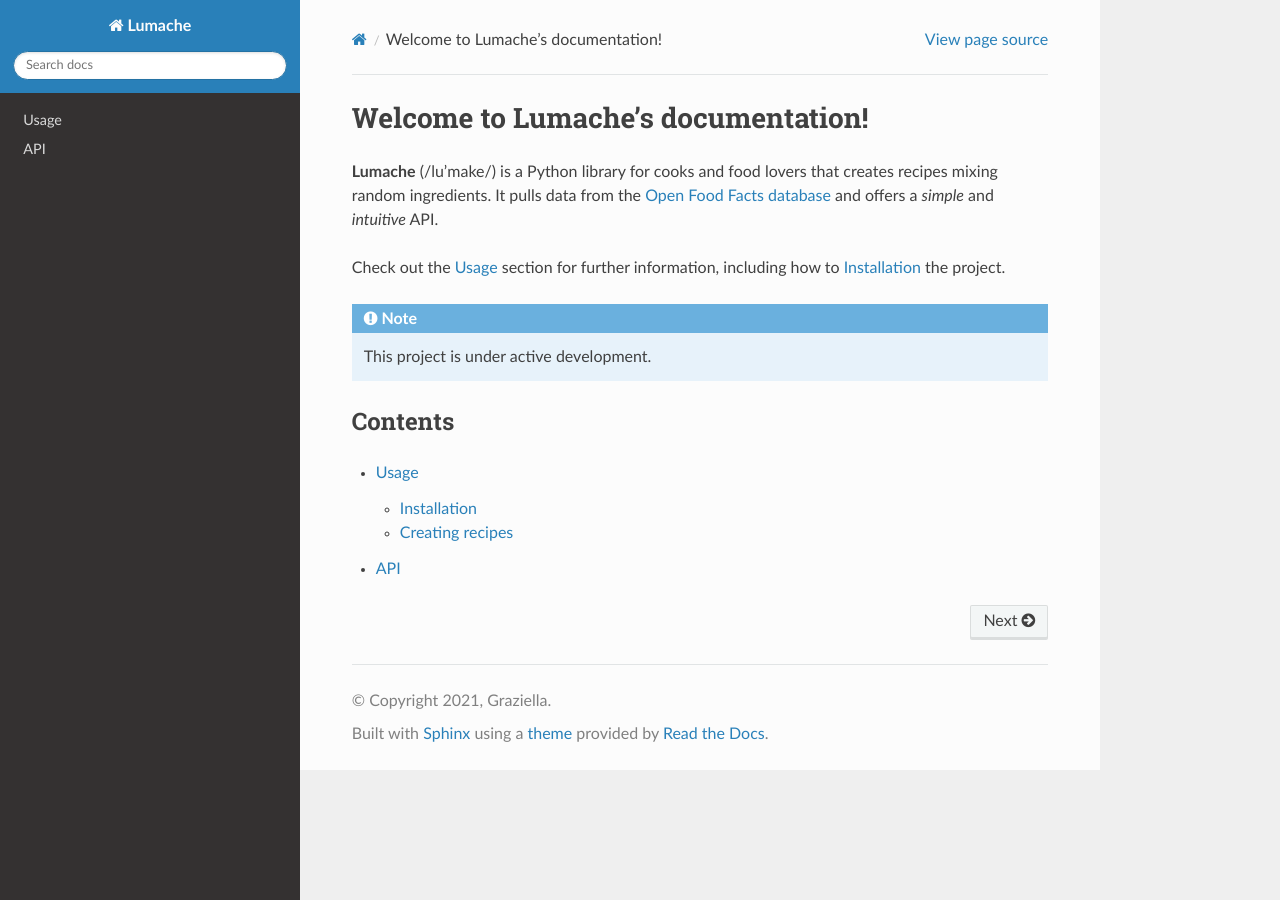
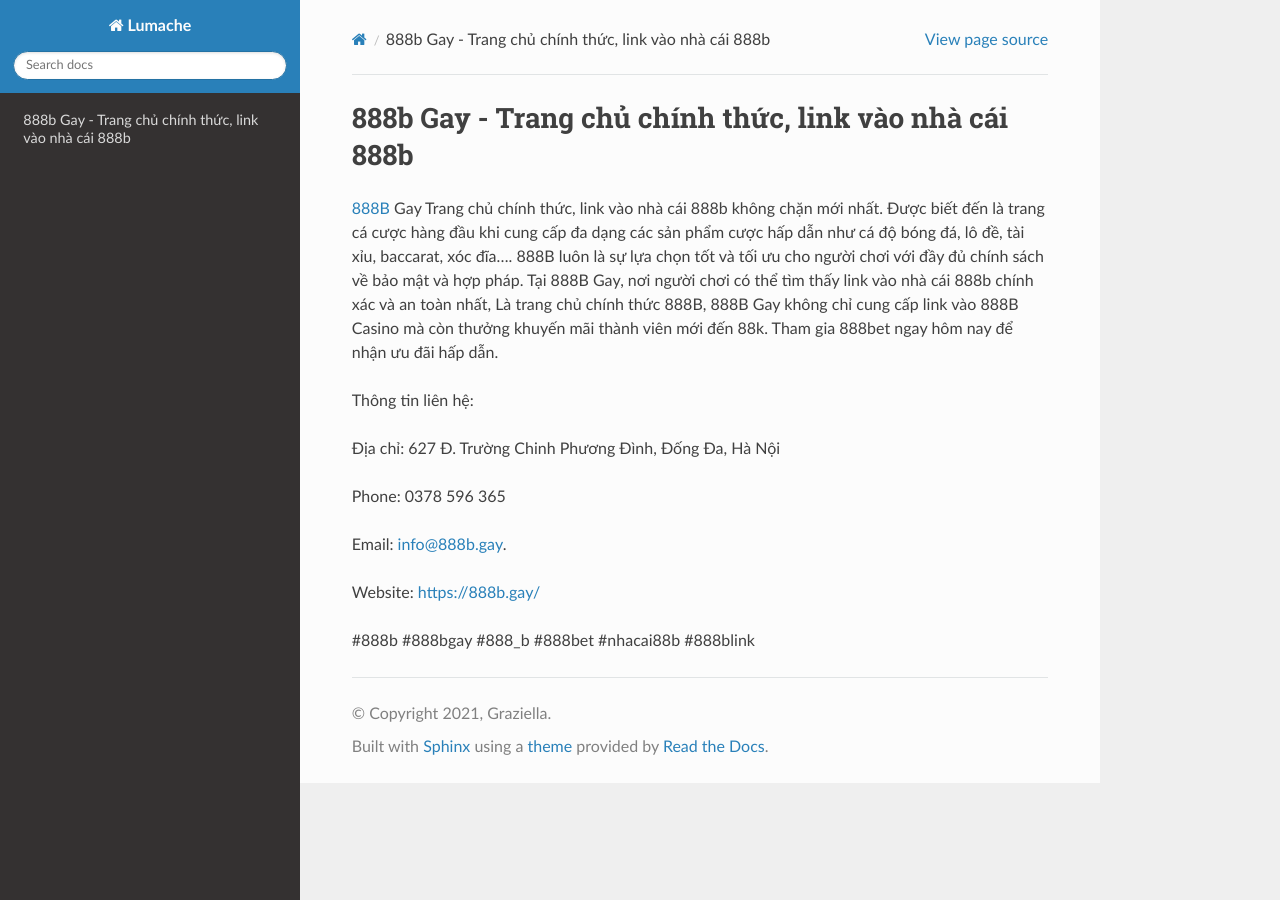
Before and after one commit to p8ebermouc/888bgay, a Sphinx documentation site: the page built from docs/source/index.rst, in a window 1280 px wide. Built offline with Sphinx 7.4.7 and the Read the Docs theme 3.1.0, drawn with Linux system fonts in a browser that asks for light colours.

Commit message:
Update index.rst

```diff
--- a/docs/source/index.rst
+++ b/docs/source/index.rst
@@ -1,22 +1,16 @@
-Welcome to Lumache's documentation!
+888b Gay - Trang chủ chính thức, link vào nhà cái 888b
 ===================================
 
-**Lumache** (/lu'make/) is a Python library for cooks and food lovers
-that creates recipes mixing random ingredients.
-It pulls data from the `Open Food Facts database <https://world.openfoodfacts.org/>`_
-and offers a *simple* and *intuitive* API.
+`888B <https://888b.gay/>`_ Gay Trang chủ chính thức, link vào nhà cái 888b không chặn mới nhất. Được biết đến là trang cá cược hàng đầu khi cung cấp đa dạng các sản phẩm cược hấp dẫn như cá độ bóng đá, lô đề, tài xỉu, baccarat, xóc đĩa.... 888B luôn là sự lựa chọn tốt và tối ưu cho người chơi với đầy đủ chính sách về bảo mật và hợp pháp. Tại 888B Gay, nơi người chơi có thể tìm thấy link vào nhà cái 888b chính xác và an toàn nhất, Là trang chủ chính thức 888B, 888B Gay không chỉ cung cấp link vào 888B Casino mà còn thưởng khuyến mãi thành viên mới đến 88k. Tham gia 888bet ngay hôm nay để nhận ưu đãi hấp dẫn.
 
-Check out the :doc:`usage` section for further information, including
-how to :ref:`installation` the project.
+Thông tin liên hệ:
 
-.. note::
+Địa chỉ: 627 Đ. Trường Chinh Phương Đình, Đống Đa, Hà Nội
 
-   This project is under active development.
+Phone: 0378 596 365
 
-Contents
---------
+Email: info@888b.gay.
 
-.. toctree::
+Website: https://888b.gay/
 
-   usage
-   api
+#888b #888bgay #888_b #888bet #nhacai88b #888blink
```
